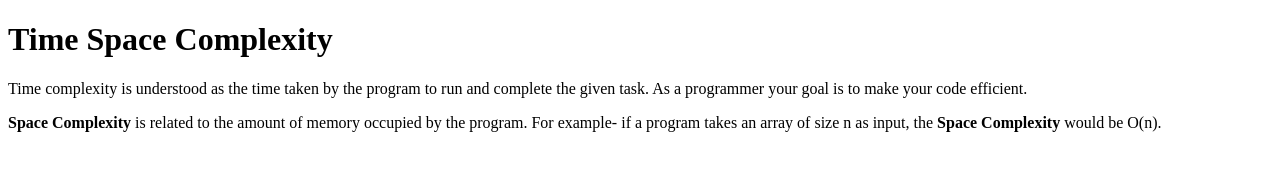
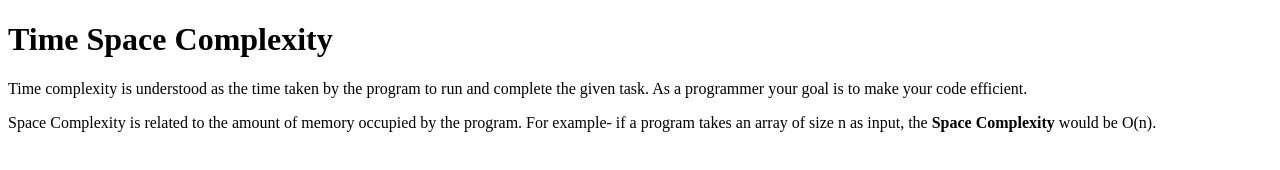
Before and after one commit to acciojob/time-and-space-complexity-Tanujad19, a website: page main.html in a window 1280 px wide. Drawn offline with Linux system fonts and the light colour scheme.

Commit message:
created a submission

```diff
--- a/main.html
+++ b/main.html
@@ -10,7 +10,7 @@
 	<!-- the entire body must be written by student -->
 	<h1>Time Space Complexity</h1>
 	<p>Time complexity is understood as the time taken by the program to run and complete the given task. As a programmer your goal is to make your code efficient.</p>
-    <p><b>Space Complexity</b> is related to the amount of memory occupied by the program. For example- if a program takes an array of size n as input, the <b>Space Complexity</b> would be O(n).</p>
+    <p>Space Complexity is related to the amount of memory occupied by the program. For example- if a program takes an array of size n as input, the <b>Space Complexity</b> would be O(n).</p>
 	<script type="text/javascript" src="./script.js">
 </script>
 
```
